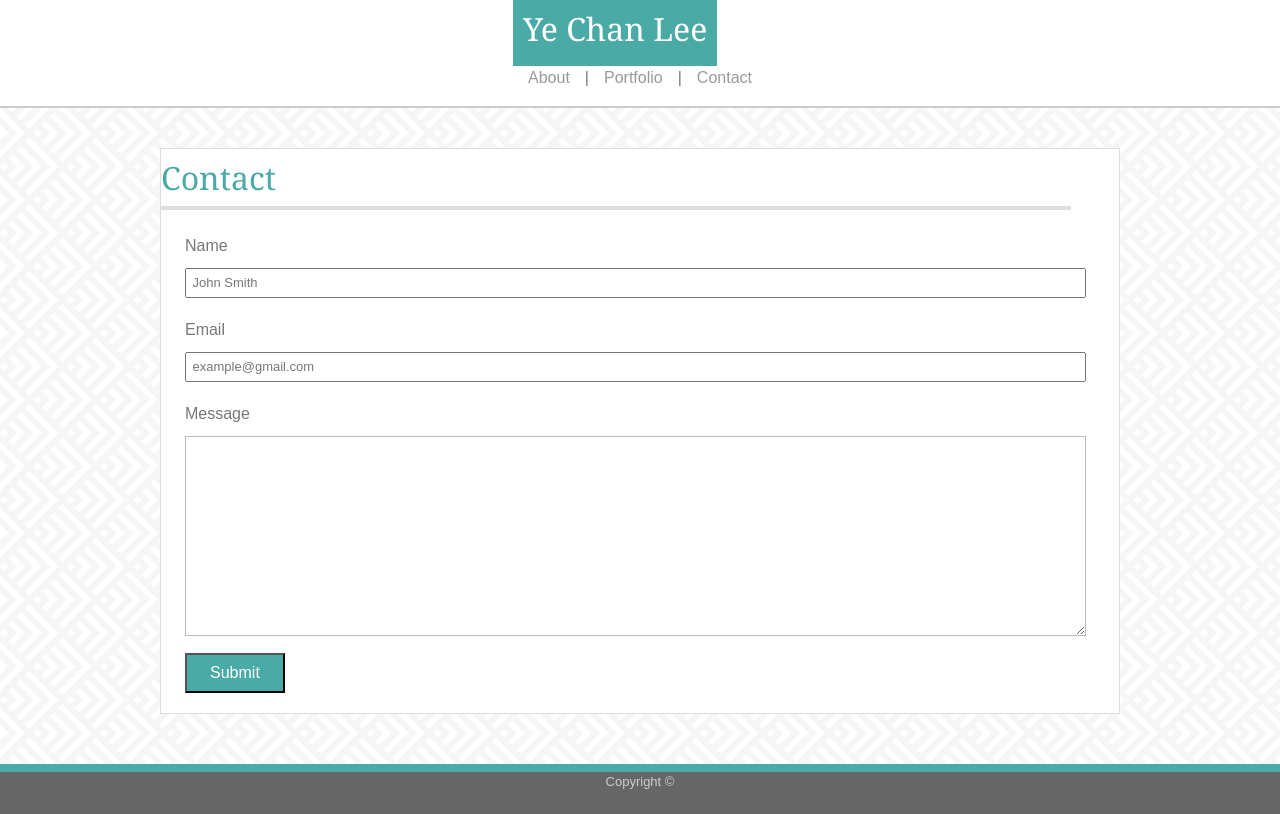
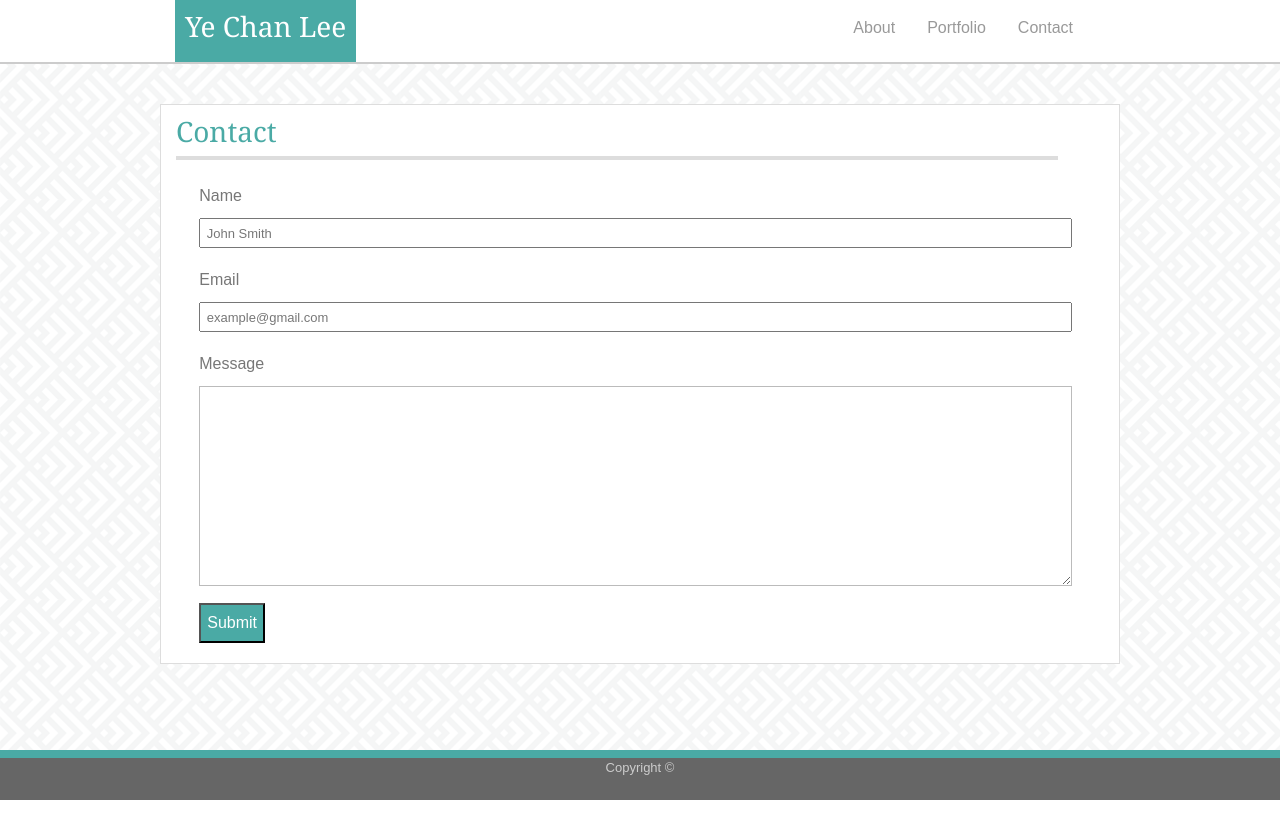
Before and after one commit to yechan96/bootcamp_hw2, a plain HTML site: page contact.html in a window 1280 px wide. Drawn offline with nearby package versions, Linux system fonts and the light colour scheme.

Commit message:
testing4

```diff
--- a/assets/css/style.css
+++ b/assets/css/style.css
@@ -58,7 +58,7 @@ a:link, a:visited{
     width: 95%;
 }
 #contents{
-    width: 95%;
+    max-width: 95%;
     margin-left: auto;
     margin-right: auto;
     overflow: auto;
@@ -87,7 +87,7 @@ a:link, a:visited{
 textarea{
     margin-top: 10px;
     margin-bottom: 10px;
-    width: 99%;
+    max-width: 99%;
     height: 200px;
     color: #777777;
     border-color: #bbbbbb;
@@ -95,7 +95,7 @@ textarea{
 .submit{
     background-color: #4aaaa5;
     color: #ffffff;
-    width: 100px;
+    max-width: 100px;
     height: 40px;
     font-size: medium;
 }
@@ -114,7 +114,7 @@ textarea{
     background-color: #4aaaa5;
     color: #ffffff;
     bottom: 20%;
-    right: 0;
+    right: 5%;
     left: 5%;
     text-align: center;
     font-family: Georgia, 'Times New Roman', Times, serif;
--- a/contact.html
+++ b/contact.html
@@ -4,30 +4,38 @@
         <meta charset="UTF-8">
         <meta name="viewport" content="width=device-width, initial-scale=1.0">
         <meta http-equiv="X-UA-Compatible" content="ie=edge">
-    <link rel="stylesheet" href="css/bootstrap.min.css">
-    <script src="http://code.jquery.com/jquery-3.3.1.min.js"></script>
-    <script src="js/bootstrap.min.js"></script>
+        <link rel="stylesheet" href="https://stackpath.bootstrapcdn.com/bootstrap/4.4.1/css/bootstrap.min.css" integrity="sha384-Vkoo8x4CGsO3+Hhxv8T/Q5PaXtkKtu6ug5TOeNV6gBiFeWPGFN9MuhOf23Q9Ifjh" crossorigin="anonymous">
         <link rel="stylesheet" type="text/css" href="./assets/css/style.css"/>
-    <title>Contact</title>
+        <title>Portfolio</title>
     </head>
     <body>
-    <header class="row">
-        <div class="main-header">
+        <header>
+            <div class="main-header col-sm-12">
                 <div id="header-left">
-                <h2>Ye Chan Lee</h2>
+                    <h3 class="align-middle">Ye Chan Lee</h3>
                 </div>
-            <div id="header-right">
-                <p>
-                <a href="./index.html">About</a>|<a href="./portfolio.html">Portfolio</a>|<a href="./contact.html">Contact</a>
-                </p>
-            </div>
+                <nav class="navbar float-right">
+                    <ul class="nav mr-auto">
+                        <li class="nav-item">
+                            <a class="nav-link" href="./index.html">About</a>
+                        </li>
+                        <li class="nav-item">
+                            <a class="nav-link" href="./portfolio.html">Portfolio</a>
+                        </li>
+                        <li class="nav-item">
+                            <a class="nav-link" href="./contact.html">Contact</a>
+                        </li>
+                    </ul>
+                </nav>
             </div>
         </header>
         <div class="flexer">
-        <div class="content-container">
+        <div class="content-container row">
+            <div class="col-sm-12">
+
 
                 <div id="content-heading">
-                <h2>Contact</h2>
+                    <h3>Contact</h3>
                 </div>
 
                 <br>
@@ -39,12 +47,12 @@
                         Email<br>
                         <input class="text-input" type="text" name="email" value=" example@gmail.com"><br>
                         Message<br>
-                    <textarea name="message" rows="10" cols="10"></textarea>
+                        <textarea name="message" rows="10" cols="200"></textarea>
                         <br>
                         <input class="submit" type="submit">
                     </form>
                 </div>
-
+            </div>
         </div>
     </div>
 
```
Also changed, not shown: index.html (+3 -2 lines), portfolio.html (+26 -20 lines). Lines whose indentation alone changed are shown as unchanged.
